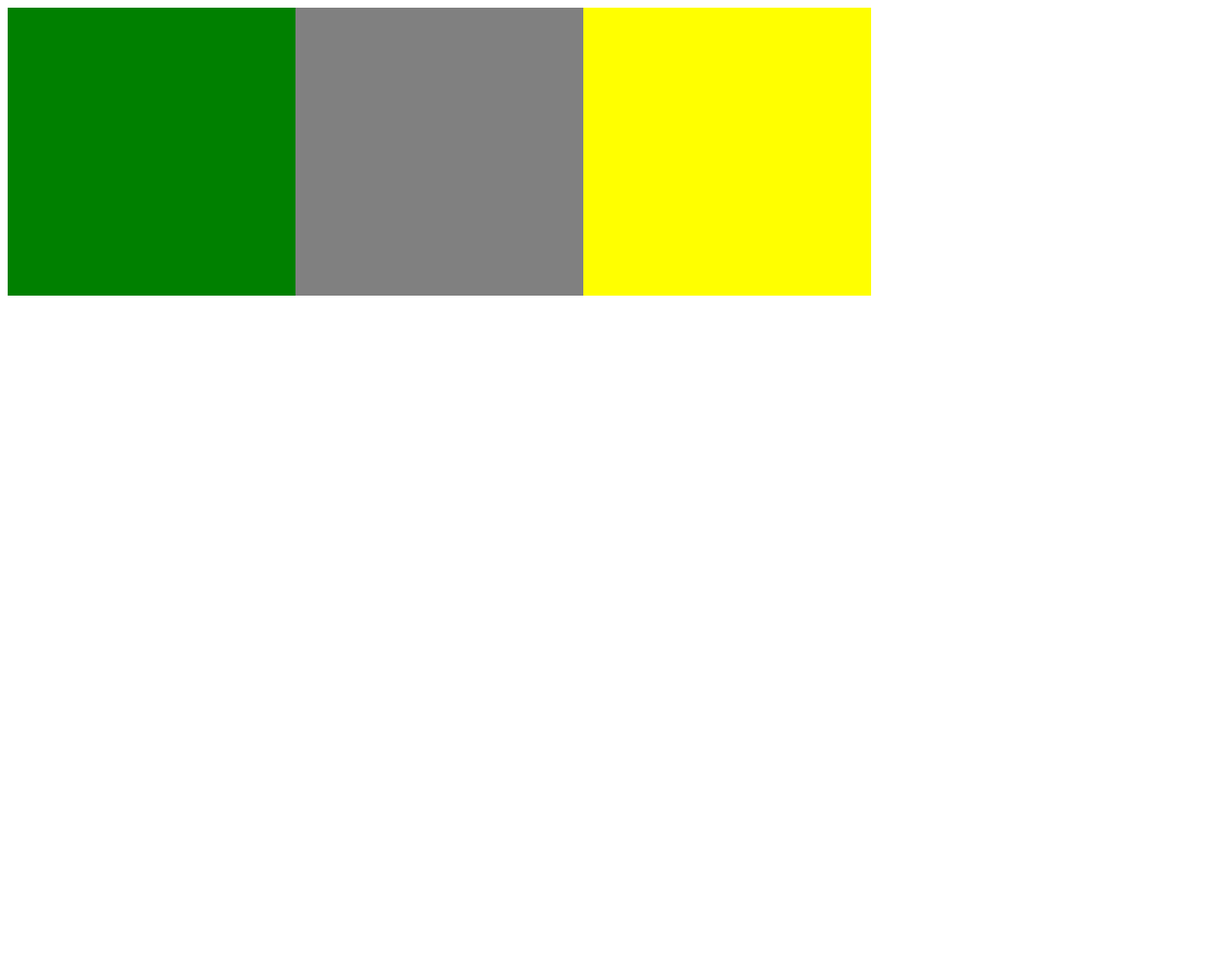
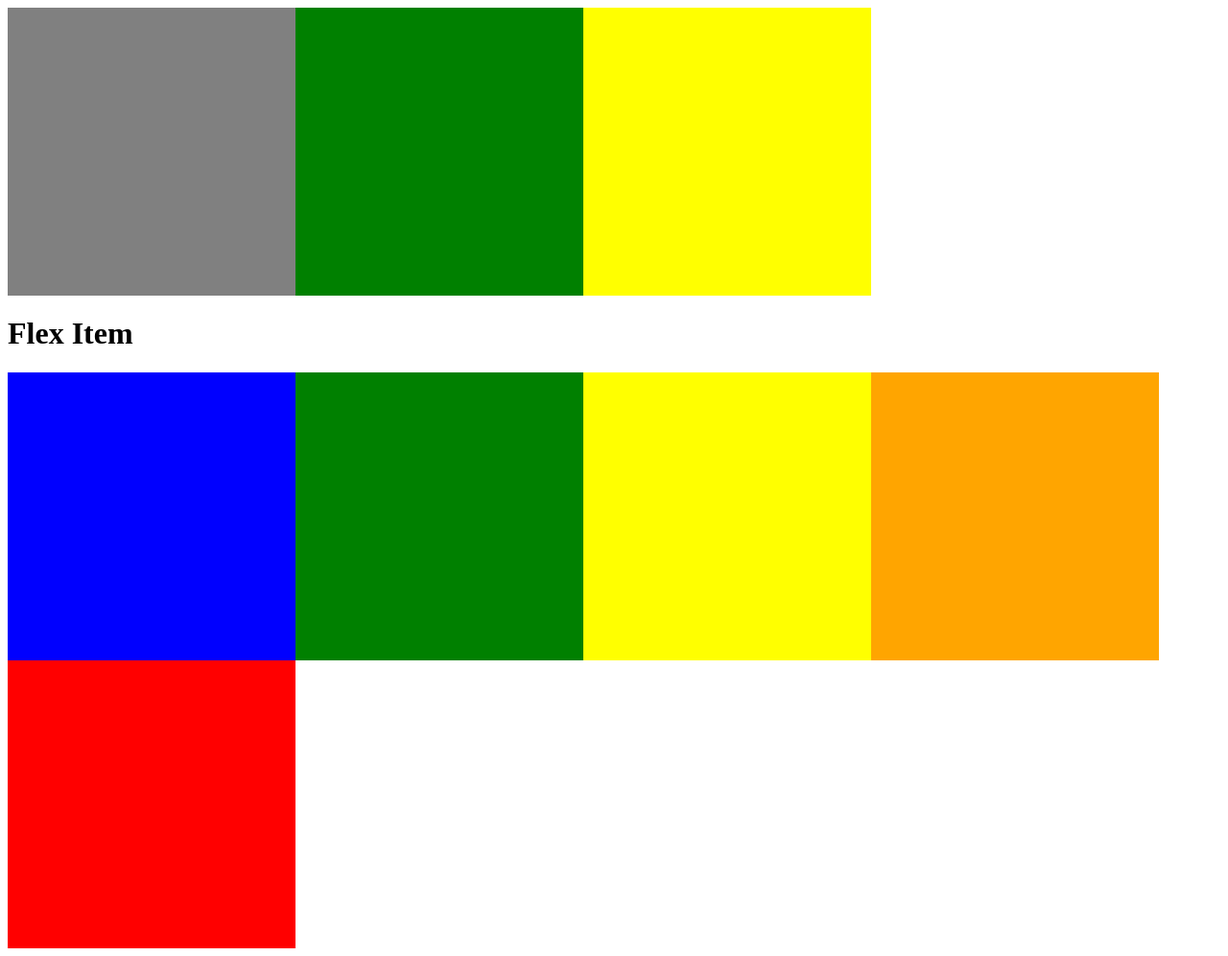
Before and after one commit to hanameee/MOOC, a plain HTML site: page Udacity/Responsive Web Design Fundamentals/example_code/flexbox.html in a window 1280 px wide. Shown: the whole page at 96% size. Before the commit the page ends 800 px from the top, so only its background shows below. Drawn offline with Linux system fonts and the light colour scheme.

Commit message:
Use order attribute for responsive layout

```diff
--- a/Udacity/Responsive Web Design Fundamentals/example_code/flexbox.css
+++ b/Udacity/Responsive Web Design Fundamentals/example_code/flexbox.css
@@ -1,4 +1,5 @@
 .container {
+    width: 100%;
     display: flex;
     flex-wrap: wrap;
 }
@@ -19,3 +20,23 @@
 .yellow {
     background-color: yellow;
 }
+
+.red {
+    background-color: red;
+}
+
+.orange {
+    background-color: orange;
+}
+
+.blue {
+    background-color: blue;
+}
+
+@media screen and (min-width: 700px) {
+    .red { order: 5; }
+    .orange { order: 4; }
+    .yellow { order: 3; }
+    .green { order: 2; }
+    .blue { order: 1; }
+}
--- a/Udacity/Responsive Web Design Fundamentals/example_code/flexbox.html
+++ b/Udacity/Responsive Web Design Fundamentals/example_code/flexbox.html
@@ -13,5 +13,14 @@
         <div class="grey"></div>
         <div class="yellow"></div>
     </div>
+
+    <h1>Flex Item</h1>
+    <div class="container">
+        <div class="box red"></div>
+        <div class="box orange"></div>
+        <div class="box yellow"></div>
+        <div class="box green"></div>
+        <div class="box blue"></div>
+    </div>
 </body>
 </html>
```
Also changed, not shown: Udacity/Responsive Web Design Fundamentals/studylog/Lesson3_Building up.md (+29 -1 lines).
